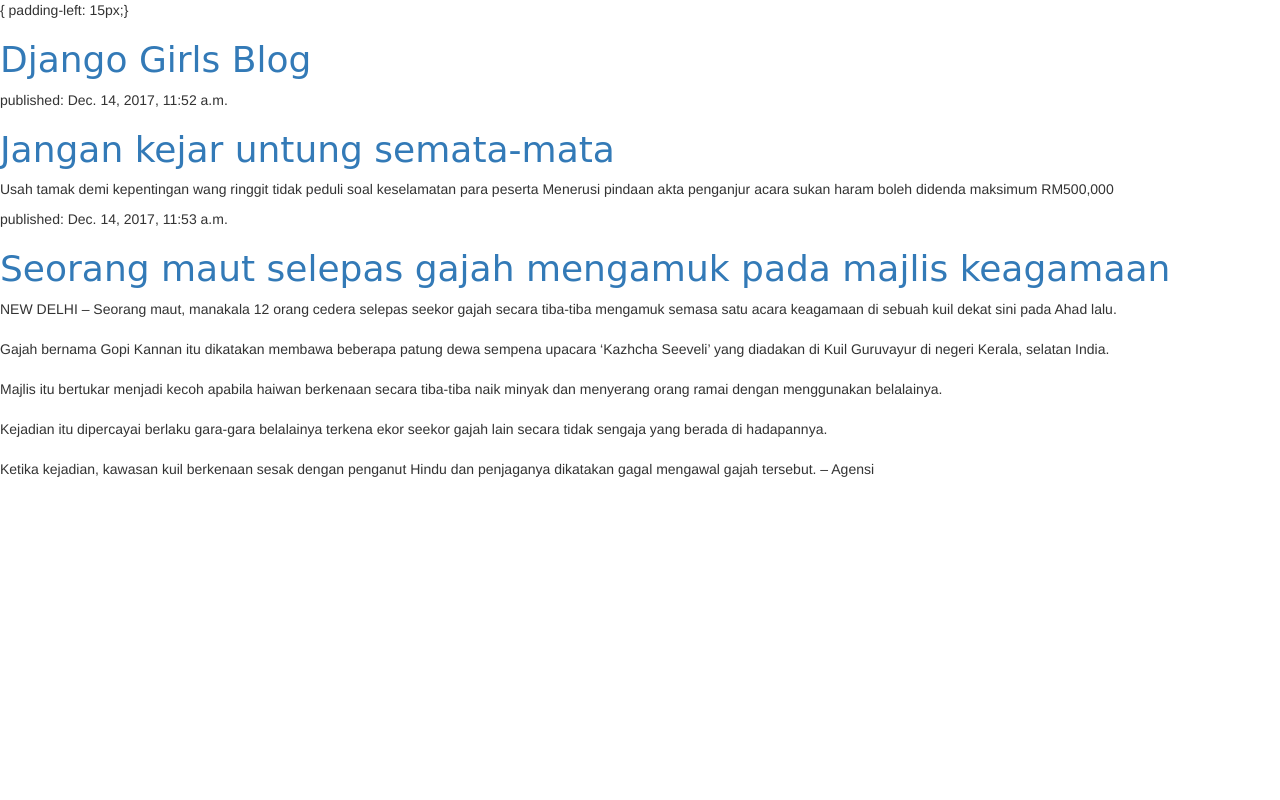
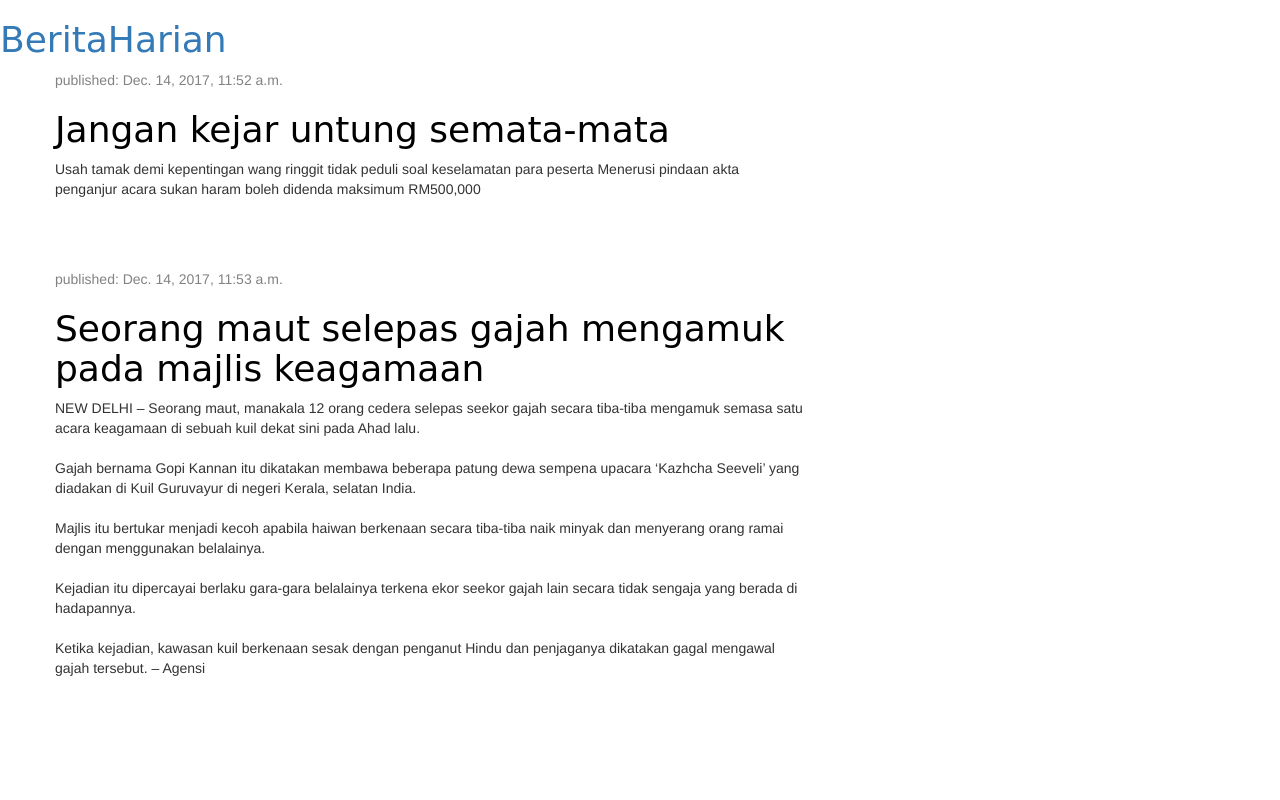
Before and after one commit to nurzulaikha/zulaikha, a Django app: page / in a window 1280 px wide. Run offline with Django 3.2, Linux system fonts and the light colour scheme; data comes from the database, SQL or seed files in the repository; some libraries are stand-ins or nearby versions.

Commit message:
zulaikha

```diff
--- a/blog/templates/blog/post_list.html
+++ b/blog/templates/blog/post_list.html
@@ -2,23 +2,31 @@
    {% load staticfiles %}
 <html>
     <head>
-        <title>Django Girls blog</title>
+        <title>BeritaHarian</title>
         <link rel="stylesheet" href="//maxcdn.bootstrapcdn.com/bootstrap/3.2.0/css/bootstrap.min.css">
         <link rel="stylesheet" href="//maxcdn.bootstrapcdn.com/bootstrap/3.2.0/css/bootstrap-theme.min.css">
         <link rel="stylesheet" href="{% static 'css/blog.css' %}">
     </head>
-    <body>{ padding-left: 15px;}
+    <body>
         <div>
-            <h1><a href="/">Django Girls Blog</a></h1>
+            <h1><a href="/">BeritaHarian</a></h1>
         </div>
 
+        <div class="content container">
+    <div class="row">
+        <div class="col-md-8">
             {% for post in posts %}
-            <div>
+                <div class="post">
+                    <div class="date">
                         <p>published: {{ post.published_date }}</p>
+                    </div>
                     <h1><a href="">{{ post.title }}</a></h1>
                     <p>{{ post.text|linebreaksbr }}</p>
                 </div>
             {% endfor %}
+        </div>
+    </div>
+</div>
     </body>
 </html>
 </html>
```
Lines whose indentation alone changed are shown as unchanged.
